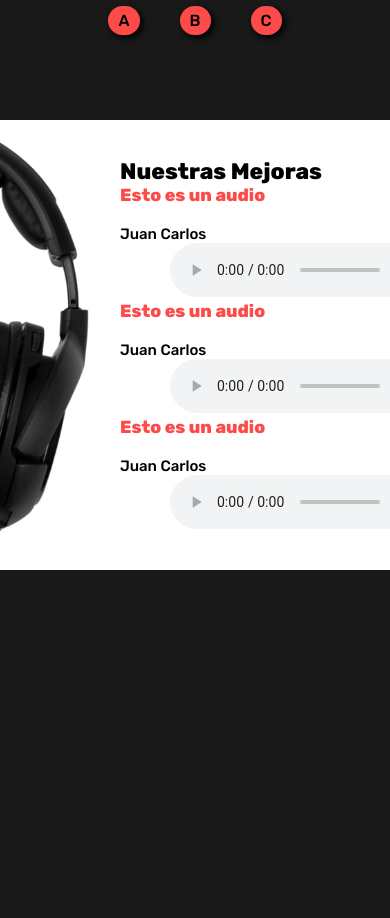
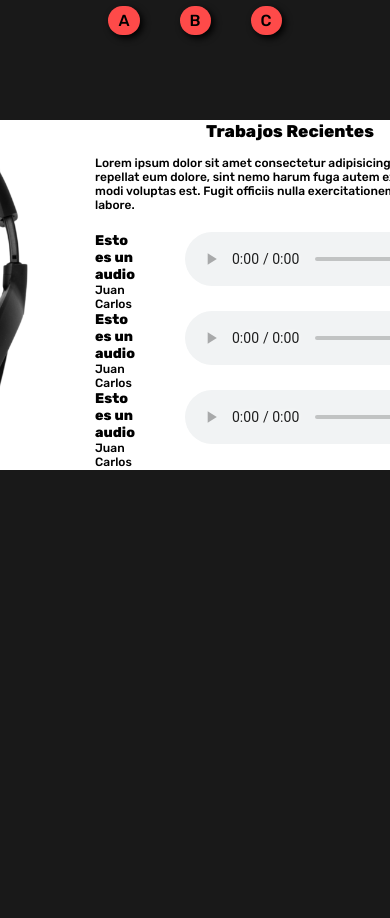
Before and after one commit to Gaston-Valentini/social-media-sound, a React (Create React App) app in the folder client/: page / in a window 390 px wide. Shown: the part 1740-2658 px from the top of the page. Built offline with nearby package versions, Linux system fonts and the light colour scheme.

Commit message:
poco de responsive, en el portaffolio

```diff
--- a/client/src/Components/Pollitics/PoliticsCookies.module.css
+++ b/client/src/Components/Pollitics/PoliticsCookies.module.css
@@ -30,7 +30,7 @@
 .text ul{
     margin-bottom: 20px;
 }
-.text h2,h3{
+.text h2,.text h3{
     margin-bottom: 20px;
     color:#FE4A49 ;
 }
--- a/client/src/Components/Pollitics/PoliticsPriv.module.css
+++ b/client/src/Components/Pollitics/PoliticsPriv.module.css
@@ -26,7 +26,7 @@
 .text li{
     margin-bottom: 5px;
 }
-.text h2,h3{
+.text h2,.text h3{
     margin-bottom: 20px;
     color:#FE4A49 ;
 }
--- a/client/src/Components/Portafolio/Portafolio.css
+++ b/client/src/Components/Portafolio/Portafolio.css
@@ -7,13 +7,24 @@
     justify-content: center;
     align-items: center;
     height: 450px;
-    background-color: rgb(255, 255, 255)
+    background-color: rgb(255, 255, 255);
+    transition: 0.3s;
 }
 .div .countainer3 img{
     margin-top: 0px;
     width: 300px;
    transition: 0.3s;
 }
+.div .countainer2 {
+   margin-left: 40px;
+   margin-right: 40px;
+
+}
+.slides{
+    display: flex;
+    justify-content: center;
+}
+
 .div .countainer1 img{
     margin-top: 0px;
     width: 550px;
@@ -23,25 +34,66 @@
 .NameContainer{
     display: inline-block;
     margin-right: 50px;
+    margin-bottom: 0;
 }
 .AudioContainer{
     margin-left: 50px;
     display: inline-block;
 }
+.Title h2{
+    margin-bottom: 20px;
+    display: flex;
+    justify-content: center;
+}
+.Title p{
+    margin-bottom: 30px;
+}
 
 @media (max-width: 1450px) {
+    .div{
+        height: 350px;
+    }
     .div .countainer3 img{
         margin-top: 0px;
-        width: 250px;
+        width: 230px;
         transition: 0.3s;
     }
     .div .countainer1 img{
         margin-top: 0px;
-        width: 450px;
+        width: 420px;
         transition: 0.3s;
     }
     .NameContainer{
         font-size: 15px;
         margin-right: 0px;
     }
+
 }
+
+@media(max-width: 1250px){
+    .Title h2{
+        margin-bottom: 15px;
+        font-size: 17px;
+    }
+    .Title p{
+        font-size: 12px;
+        margin-bottom: 20px;
+    }
+    .div{
+        height: 350px;
+    }
+    .div .countainer3 img{
+        margin-top: 0px;
+        width: 200px;
+        transition: 0.3s;
+    }
+    .div .countainer1 img{
+        margin-top: 0px;
+        width: 390px;
+        transition: 0.3s;
+    }
+    .NameContainer{
+        font-size: 12px;
+        margin-right: 0px;
+    }
+}
--- a/client/src/Components/Portafolio/Portafolio.jsx
+++ b/client/src/Components/Portafolio/Portafolio.jsx
@@ -13,15 +13,17 @@ export default function Portafolio(){
                     <img  className="imgA" alt="mic" src={imgAuris}></img>
 
                     </div>
+                    <div className="AudiosC">
 
                     <div className="countainer2">
-                         <div className="Title">
+                       <div className="Title">
 
-                                    <div className="NameContainer">
-                                    <h2>Nuestras Mejoras</h2>
+                                    <div>
+                                    <h2>Trabajos Recientes</h2>
+                                    <p>Lorem ipsum dolor sit amet consectetur adipisicing elit. Odio repellat eum dolore, sint nemo harum fuga autem expedita, ea velit modi voluptas est. Fugit officiis nulla exercitationem eius aliquid labore.</p>
                                     </div>
 
-                        </div>
+                            </div>
                         <div className="slides">
 
                                     <div className="NameContainer">
@@ -59,7 +61,7 @@ export default function Portafolio(){
                                     </div>
                         </div>
                     </div>
-
+                    </div>
                     <div className="countainer3">
                     <img alt="mic" src={imgMic}></img>
                     </div>
```
